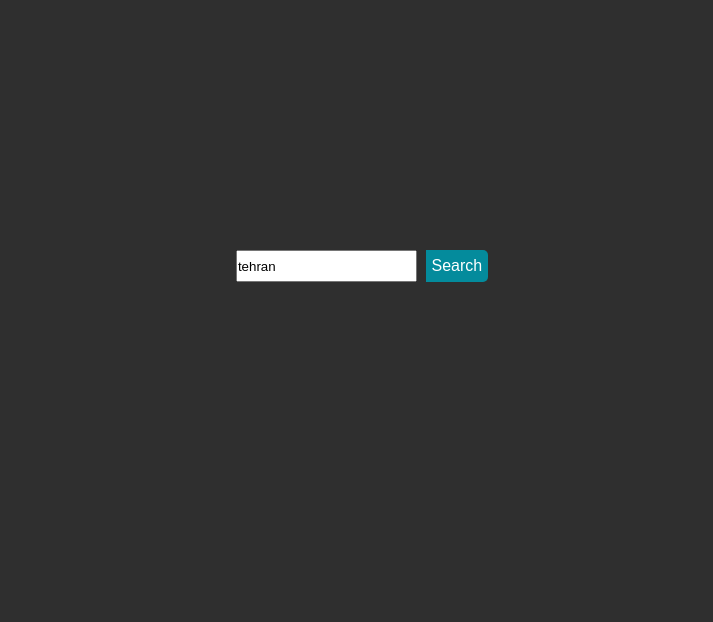
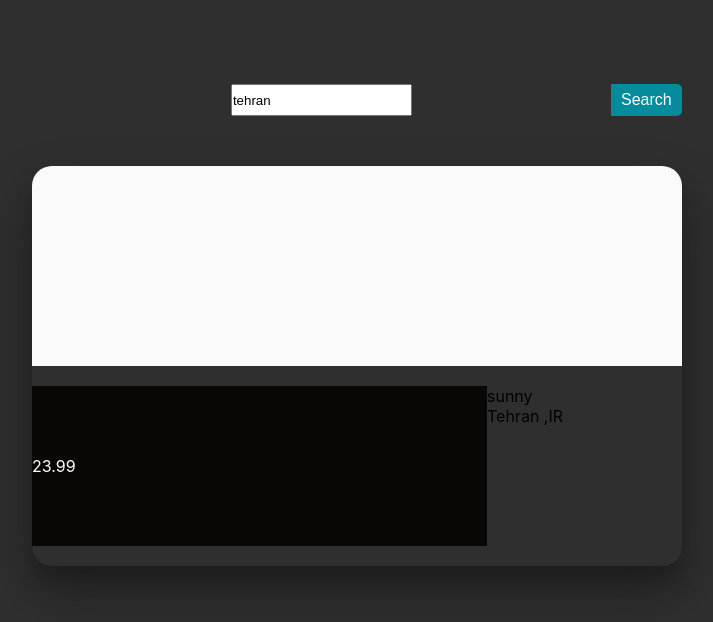
Before and after one commit to sadafamininia99/weather-app, a React (Create React App) app: page / in a window 1280 px wide. Shown: the top 622 px of the page, without its empty margins (283-996 px from the left). Built offline with nearby package versions, Linux system fonts and the light colour scheme; some icons are missing.

Commit message:
tmpeture locally

```diff
--- a/src/App.js
+++ b/src/App.js
@@ -1,5 +1,6 @@
 import "./App.css";
 import SearchMain from "./components/SearchMain";
+
 function App() {
   return (
     <div>
--- a/src/components/SearchMain.js
+++ b/src/components/SearchMain.js
@@ -1,11 +1,13 @@
 import React, { useState } from "react";
 import "../components/style.css";
+import WeatherDetails from "./WeatherDetails";
 
 function SearchMain() {
   const [serachTerm, seSearchTerm] = useState("tehran");
   console.log(serachTerm);
 
   return (
+    <>
     <div className="wrap">
       <div className="search">
         <input
@@ -18,6 +20,8 @@ function SearchMain() {
       </div>
       <button className="searchButton">Search</button>
     </div>
+    <WeatherDetails/>
+    </>
   );
 }
 
--- /dev/null
+++ b/src/components/WeatherDetails.js
@@ -0,0 +1,22 @@
+import React from "react";
+
+function WeatherDetails() {
+  return (
+    <>
+      <article className="widget">
+        <div className="weatherIcon">
+          <i className="wi-day-sunny"></i>
+        </div>
+        <div className="weatherInfo">
+          <span>23.99</span>
+        </div>
+        <div className="description">
+          <div className="weatherCondition">sunny</div>
+          <div className="place">Tehran ,IR</div>
+        </div>
+      </article>
+    </>
+  );
+}
+
+export default WeatherDetails;
```
